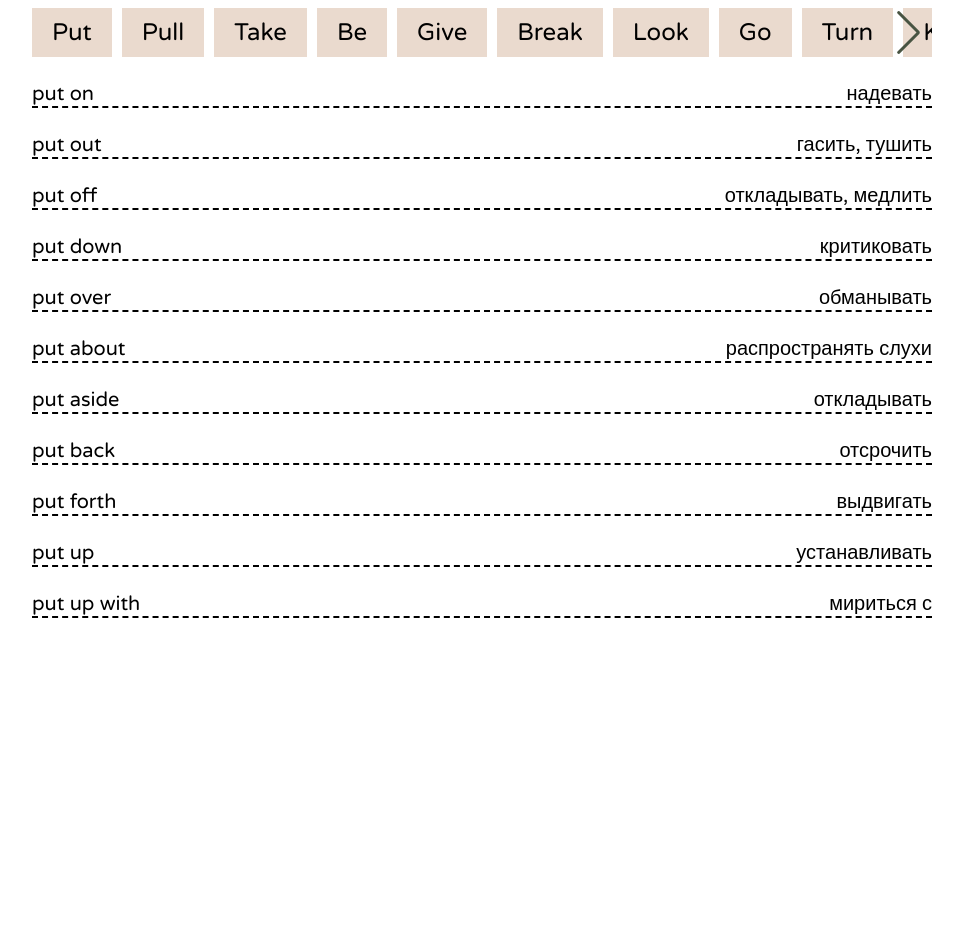
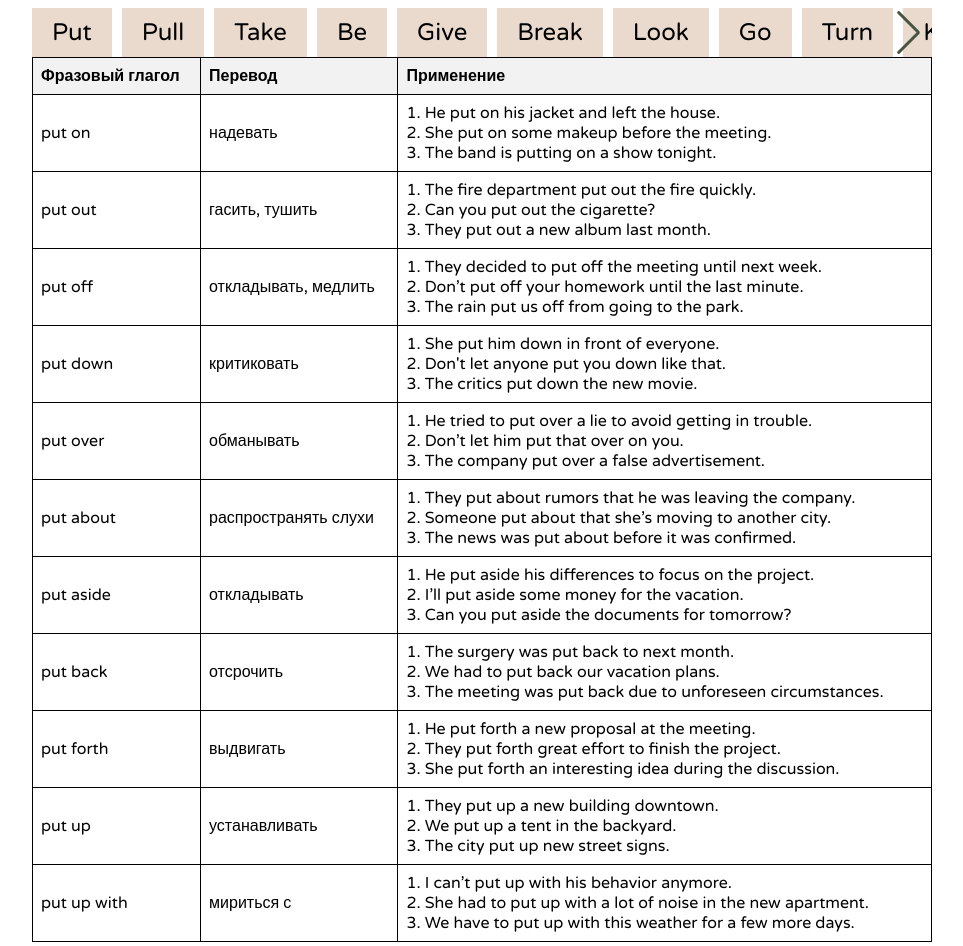
Before and after one commit to konstantinsenatov/English-words, a plain HTML site: page index.html in a window 1280 px wide. Shown: the top 946 px of the page, without its empty margins (158-1121 px from the left). Before the commit the page ends 800 px from the top, so only its background shows below. Drawn offline with Linux system fonts and the light colour scheme.

Commit message:
Update index.html

```diff
--- a/index.html
+++ b/index.html
@@ -73,6 +73,21 @@
 		.list ul li span:last-child {
 			text-align: right;
 		}
+
+
+		table {
+            width: 100%;
+            border-collapse: collapse;
+        }
+        th, td {
+            border: 1px solid black;
+            padding: 8px;
+            text-align: left;
+        }
+        th {
+            background-color: #f2f2f2;
+        }
+
 	</style>
 
 </head>
@@ -119,6 +134,113 @@
 		</div>
 		<main>
 			<div data-list="1" class="list active">
+				<table>
+    <tr>
+        <th>Фразовый глагол</th>
+        <th>Перевод</th>
+        <th>Применение</th>
+    </tr>
+    <tr>
+        <td>put on</td>
+        <td>надевать</td>
+        <td>
+            1. He put on his jacket and left the house.<br>
+            2. She put on some makeup before the meeting.<br>
+            3. The band is putting on a show tonight.
+        </td>
+    </tr>
+    <tr>
+        <td>put out</td>
+        <td>гасить, тушить</td>
+        <td>
+            1. The fire department put out the fire quickly.<br>
+            2. Can you put out the cigarette?<br>
+            3. They put out a new album last month.
+        </td>
+    </tr>
+    <tr>
+        <td>put off</td>
+        <td>откладывать, медлить</td>
+        <td>
+            1. They decided to put off the meeting until next week.<br>
+            2. Don’t put off your homework until the last minute.<br>
+            3. The rain put us off from going to the park.
+        </td>
+    </tr>
+    <tr>
+        <td>put down</td>
+        <td>критиковать</td>
+        <td>
+            1. She put him down in front of everyone.<br>
+            2. Don't let anyone put you down like that.<br>
+            3. The critics put down the new movie.
+        </td>
+    </tr>
+    <tr>
+        <td>put over</td>
+        <td>обманывать</td>
+        <td>
+            1. He tried to put over a lie to avoid getting in trouble.<br>
+            2. Don’t let him put that over on you.<br>
+            3. The company put over a false advertisement.
+        </td>
+    </tr>
+    <tr>
+        <td>put about</td>
+        <td>распространять слухи</td>
+        <td>
+            1. They put about rumors that he was leaving the company.<br>
+            2. Someone put about that she’s moving to another city.<br>
+            3. The news was put about before it was confirmed.
+        </td>
+    </tr>
+    <tr>
+        <td>put aside</td>
+        <td>откладывать</td>
+        <td>
+            1. He put aside his differences to focus on the project.<br>
+            2. I’ll put aside some money for the vacation.<br>
+            3. Can you put aside the documents for tomorrow?
+        </td>
+    </tr>
+    <tr>
+        <td>put back</td>
+        <td>отсрочить</td>
+        <td>
+            1. The surgery was put back to next month.<br>
+            2. We had to put back our vacation plans.<br>
+            3. The meeting was put back due to unforeseen circumstances.
+        </td>
+    </tr>
+    <tr>
+        <td>put forth</td>
+        <td>выдвигать</td>
+        <td>
+            1. He put forth a new proposal at the meeting.<br>
+            2. They put forth great effort to finish the project.<br>
+            3. She put forth an interesting idea during the discussion.
+        </td>
+    </tr>
+    <tr>
+        <td>put up</td>
+        <td>устанавливать</td>
+        <td>
+            1. They put up a new building downtown.<br>
+            2. We put up a tent in the backyard.<br>
+            3. The city put up new street signs.
+        </td>
+    </tr>
+    <tr>
+        <td>put up with</td>
+        <td>мириться с</td>
+        <td>
+            1. I can’t put up with his behavior anymore.<br>
+            2. She had to put up with a lot of noise in the new apartment.<br>
+            3. We have to put up with this weather for a few more days.
+        </td>
+    </tr>
+</table>
+
 				<ul>
 					<li>
 						<span>put on</span>
```
